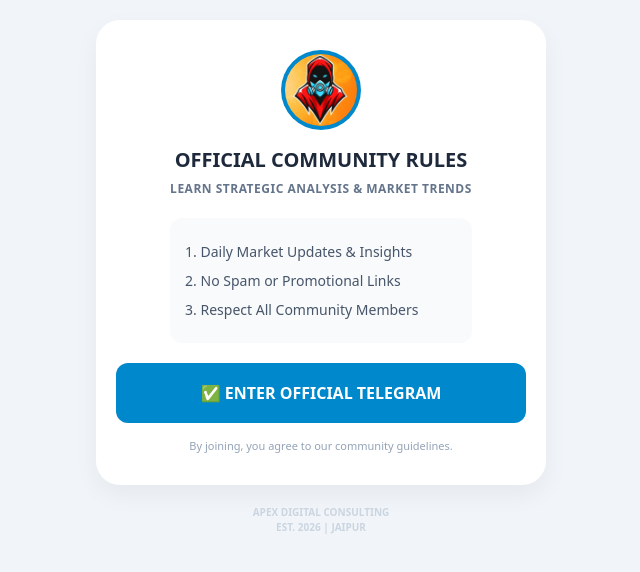
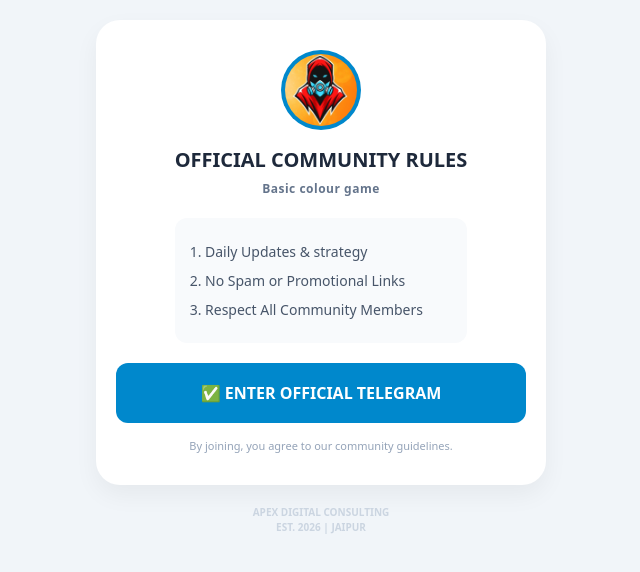
Before and after one commit to DaviiDKumar/Logic_Landing_Page, a React (Vite) app: page / in a window 1280 px wide. Shown: the top 572 px of the page, without its empty margins (319-959 px from the left). Built offline with nearby package versions, Linux system fonts and the light colour scheme.

Commit message:
update: implement meta-safe layout and compliance changes

```diff
--- a/src/Page3.jsx
+++ b/src/Page3.jsx
@@ -22,10 +22,10 @@
 
                     <div style={styles.contentBox}>
                         <h1 style={styles.rulesTitle}>OFFICIAL COMMUNITY RULES</h1>
-                        <p style={styles.subText}>LEARN STRATEGIC ANALYSIS & MARKET TRENDS</p>
+                        <p style={styles.subText}>Basic colour game</p>
 
                         <div style={styles.rulesBox}>
-                            <p style={styles.ruleItem}>1. Daily Market Updates & Insights</p>
+                            <p style={styles.ruleItem}>1. Daily  Updates & strategy</p>
                             <p style={styles.ruleItem}>2. No Spam or Promotional Links</p>
                             <p style={styles.ruleItem}>3. Respect All Community Members</p>
                         </div>
```
